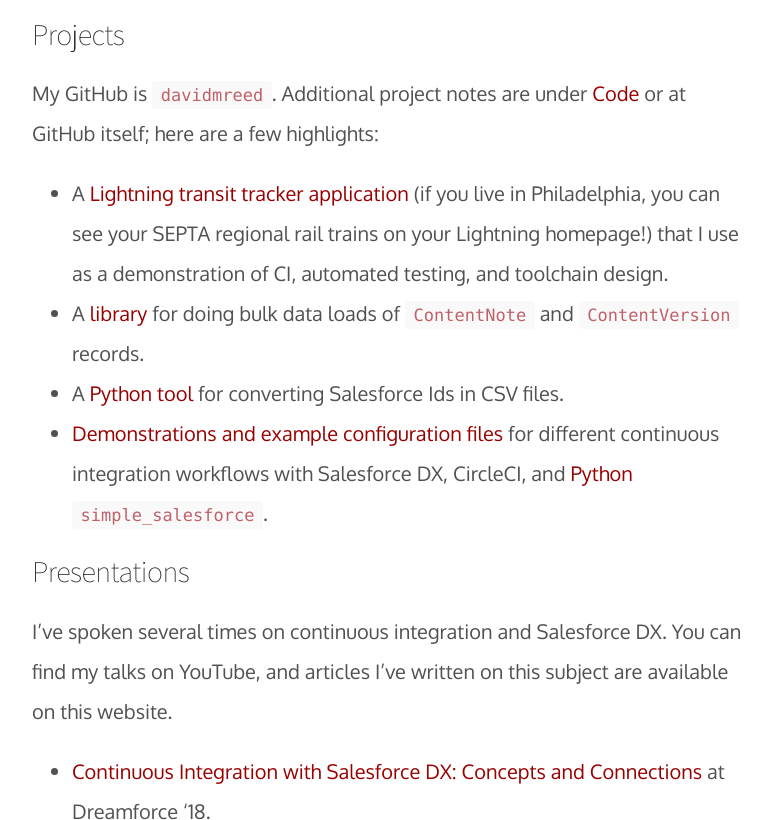
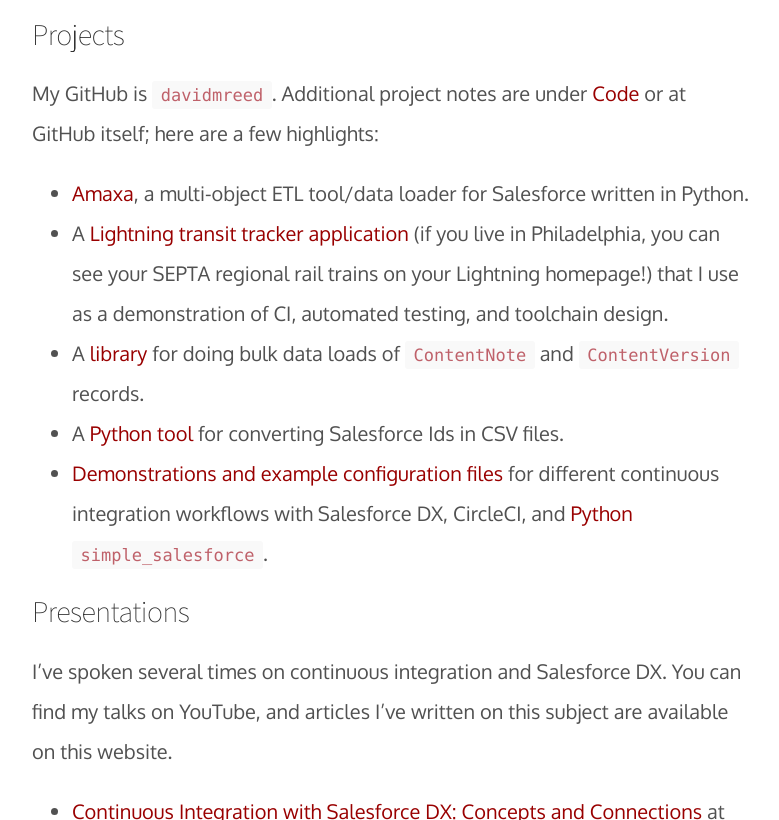
Before and after one commit to davidmreed/davidmreed.github.io, a Jekyll site: the page built from about.md, in a window 1280 px wide and 900 px high, scrolled down 616 px, cut to the strip 80-900 px from the top of the window. Shown: the whole strip, without its empty margins (248-1027 px from the left). Built offline with Jekyll 4.4.1, drawn with Linux system fonts in a browser that asks for light colours; some web fonts are replaced.

Commit message:
Update about

```diff
--- a/about.md
+++ b/about.md
@@ -8,13 +8,12 @@
 You can find me at [david@ktema.org](mailto:david@ktema.org); [@aoristdual](https://twitter.com/aoristdual); on [Salesforce Stack Exchange](https://salesforce.stackexchange.com/users/46017/david-reed); on [LinkedIn](https://www.linkedin.com/in/david-reed-16175b31); and as [davidmreed](https://github.com/davidmreed) on GitHub.
 You can find my public key at [Keybase](https://keybase.io/davidreed).
 
-<a href="https://salesforce.stackexchange.com/users/46017/david-reed">
-<img src="https://salesforce.stackexchange.com/users/flair/46017.png" width="208" height="58" alt="profile for David Reed at Salesforce Stack Exchange, Q&amp;A for Salesforce administrators, implementation experts, developers and anybody in-between" title="profile for David Reed at Salesforce Stack Exchange, Q&amp;A for Salesforce administrators, implementation experts, developers and anybody in-between">
-</a>
+<a href="https://stackexchange.com/users/1185774"><img src="https://stackexchange.com/users/flair/1185774.png" width="208" height="58" alt="profile for David Reed on Stack Exchange, a network of free, community-driven Q&amp;A sites" title="profile for David Reed on Stack Exchange, a network of free, community-driven Q&amp;A sites"></a>
 
 ## Projects
 
 My GitHub is [`davidmreed`](https://github.com/davidmreed). Additional project notes are under [Code]({{site.baseurl}}/code) or at GitHub itself; here are a few highlights:
+  - [Amaxa](https://gitlab.com/davidmreed/amaxa), a multi-object ETL tool/data loader for Salesforce written in Python.
   - A [Lightning transit tracker application](https://github.com/davidmreed/septaTrains) (if you live in Philadelphia, you can see your SEPTA regional rail trains on your Lightning homepage!) that I use as a demonstration of CI, automated testing, and toolchain design.
   - A [library](https://github.com/davidmreed/DMRNoteAttachmentImporter) for doing bulk data loads of `ContentNote` and `ContentVersion` records.
   - A [Python tool](https://github.com/davidmreed/fix15) for converting Salesforce Ids in CSV files.
```
